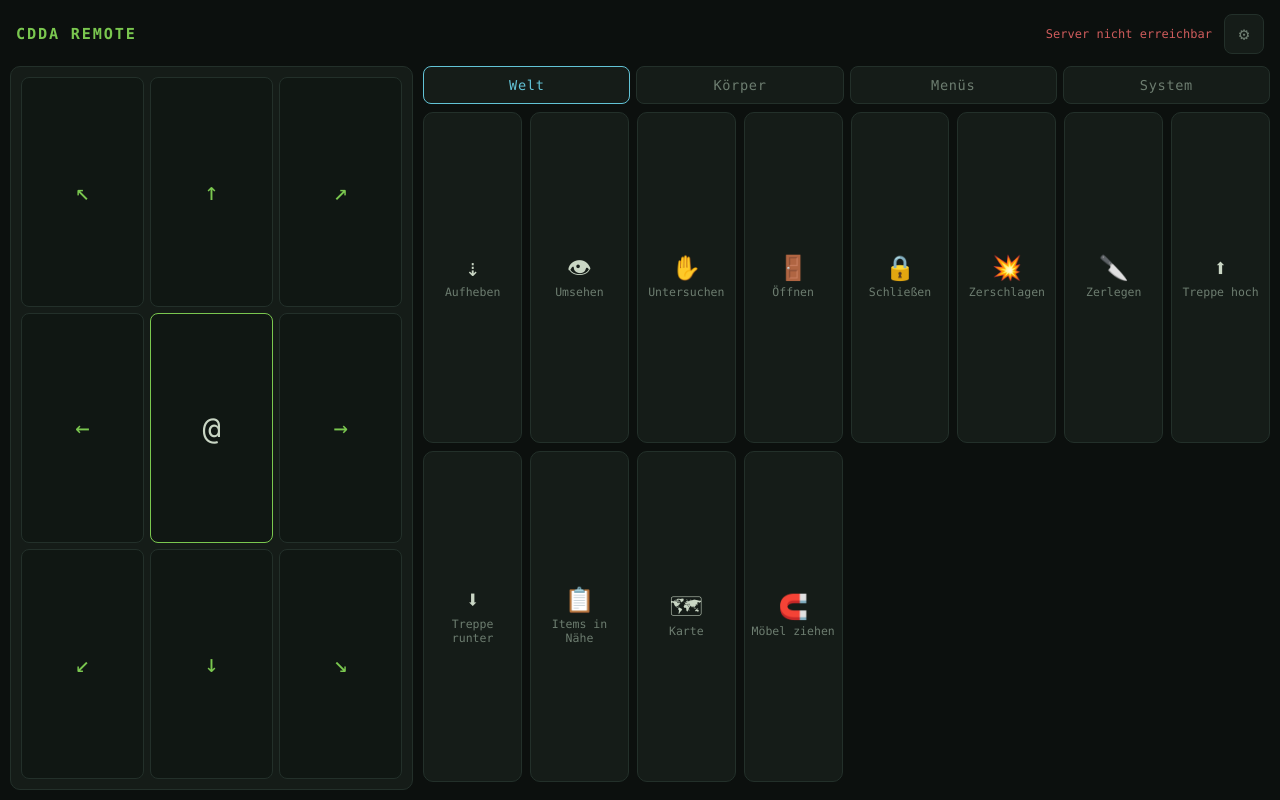
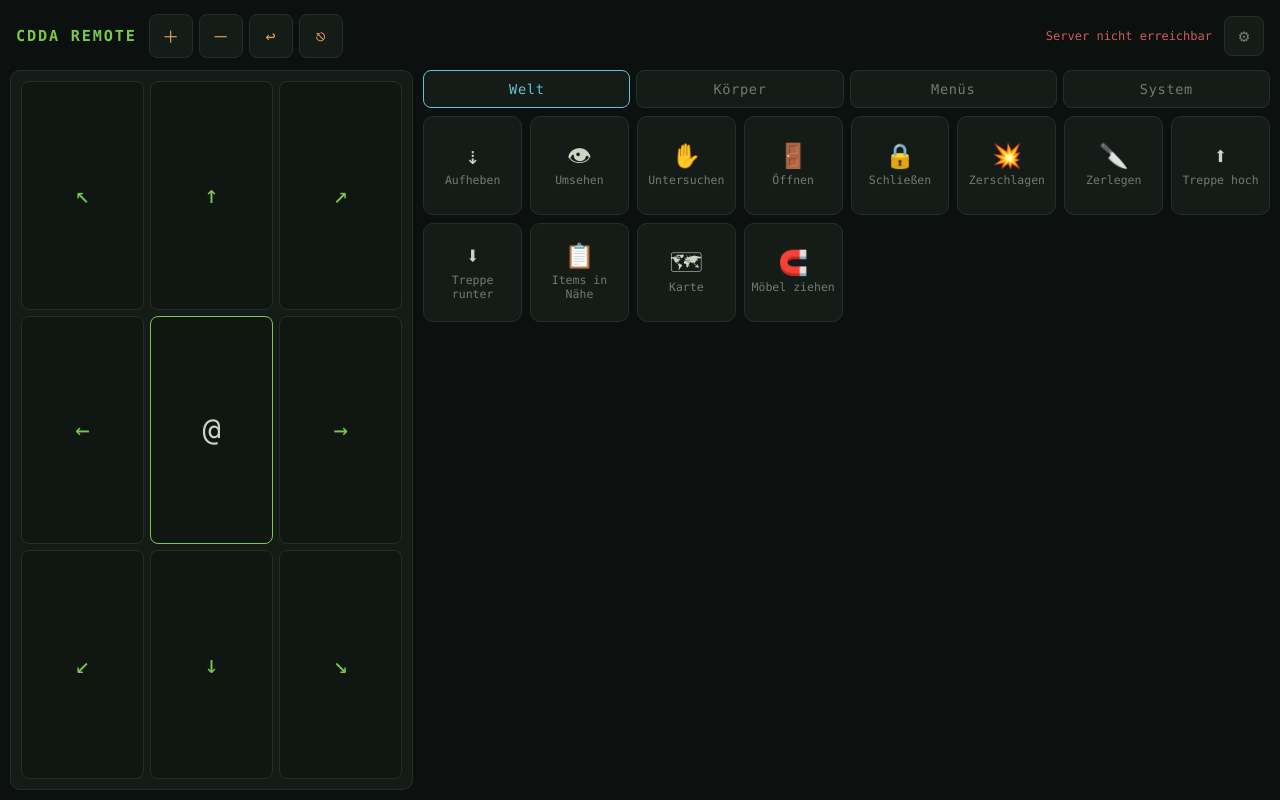
Before and after one commit to LemonUnit123/CDDA-REMOTE, a plain HTML site: page static/index.html in a window 1280 px wide. Drawn offline with Linux system fonts and the light colour scheme; no server answers.

Commit message:
Layout and Buttons in Overview
- Changed the appearance of buttons to match their height with the width
- Added Zoom, Enter and Esc Buttons to the Header

```diff
--- a/static/index.html
+++ b/static/index.html
@@ -17,10 +17,9 @@
     --cyan: #62c3d6;
     --red: #cf5c5c;
     --btn-min: 96px;   /* Buttongröße, via Settings überschrieben */
-    --btn-h: 76px;
   }
-  body[data-size="s"] { --btn-min: 78px; --btn-h: 62px; }
-  body[data-size="l"] { --btn-min: 118px; --btn-h: 94px; }
+  body[data-size="s"] { --btn-min: 78px; }
+  body[data-size="l"] { --btn-min: 118px; }
 
   * { margin: 0; padding: 0; box-sizing: border-box; -webkit-tap-highlight-color: transparent; }
 
@@ -47,6 +46,15 @@
     width: 40px; height: 40px; cursor: pointer;
   }
   #gear:active { color: var(--cyan); }
+
+  #quick { display: flex; gap: 6px; }
+  #quick button {
+    font-family: inherit; font-size: 1.05rem;
+    background: var(--panel); color: var(--amber);
+    border: 1px solid var(--panel-edge); border-radius: 8px;
+    width: 44px; height: 44px; cursor: pointer;
+  }
+  #quick button:active { background: var(--amber); color: var(--bg); }
 
   main { display: grid; grid-template-columns: minmax(230px, 32%) 1fr; gap: 10px; min-height: 0; }
   body[data-pad="right"] main { grid-template-columns: 1fr minmax(230px, 32%); }
@@ -84,12 +92,13 @@
   #grid {
     display: grid;
     grid-template-columns: repeat(auto-fill, minmax(var(--btn-min), 1fr));
-    grid-auto-rows: minmax(var(--btn-h), auto);
+    align-content: start;
     gap: 8px; overflow-y: auto; padding-bottom: 8px;
   }
   #grid button {
     font-family: inherit; background: var(--panel); color: var(--text);
     border: 1px solid var(--panel-edge); border-radius: 10px;
+    aspect-ratio: 1;
     display: flex; flex-direction: column; align-items: center; justify-content: center;
     gap: 5px; cursor: pointer; padding: 6px;
   }
@@ -139,6 +148,7 @@
 
 <header>
   <h1>CDDA&nbsp;REMOTE</h1>
+  <div id="quick" aria-label="Quick actions"></div>
   <span id="status">…</span>
   <button id="gear" aria-label="Settings">⚙</button>
 </header>
@@ -284,6 +294,23 @@
     padEl.appendChild(b);
   }
 
+  // ---- Quick-Bar (Header) -------------------------------------------------
+  // CDDA-Default: z = reinzoomen, Z = rauszoomen
+  const QUICK = [
+    ["＋", ["z"], "Zoom +"],
+    ["－", ["shift+z"], "Zoom −"],
+    ["↩", ["enter"], "Enter"],
+    ["⎋", ["esc"], "Escape"]
+  ];
+  const quickEl = document.getElementById("quick");
+  for (const [symbol, keys, title] of QUICK) {
+    const b = document.createElement("button");
+    b.textContent = symbol;
+    b.title = title;
+    b.addEventListener("pointerdown", e => { e.preventDefault(); send(keys); });
+    quickEl.appendChild(b);
+  }
+
   // ---- Tabs & Grid --------------------------------------------------------
   const tabsEl = document.getElementById("tabs");
   const gridEl = document.getElementById("grid");
```
